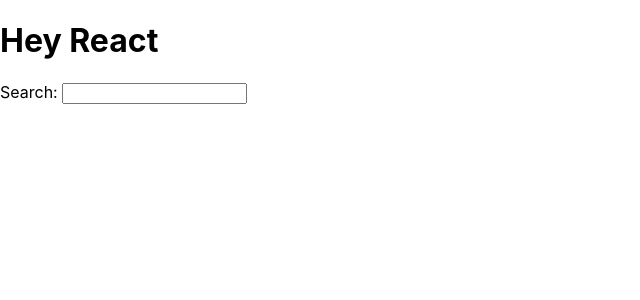
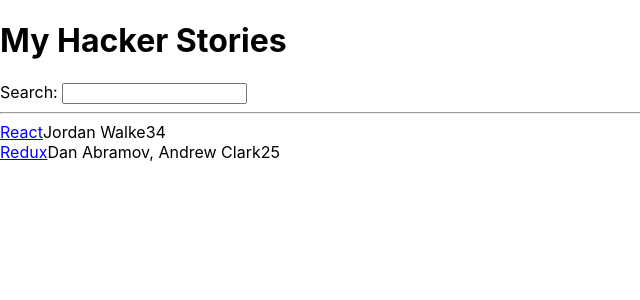
Before and after one commit to ShrutiMalik123/react-revision, a React (Create React App) app: page / in a window 1280 px wide. Shown: the top 300 px of the page, without its empty margins (0-640 px from the left). Built offline with nearby package versions, Linux system fonts and the light colour scheme.

Commit message:
using Map to list all items

```diff
--- a/src/App.js
+++ b/src/App.js
@@ -1,21 +1,48 @@
 import React from "react";
 
-const welcome = {
-  greeting: "Hey",
-  title: "React",
-};
+const list = [
+  {
+    title: "React",
+    url: "https://reactjs.org/",
+    author: "Jordan Walke",
+    num_comments: 3,
+    points: 4,
+    objectID: 0,
+  },
+
+  {
+    title: "Redux",
+    url: "https://redux.js.org/",
+    author: "Dan Abramov, Andrew Clark",
+    num_comments: 2,
+    points: 5,
+    objectID: 1,
+  },
+];
 
 function App() {
   return (
     <div>
-      <h1>
-        {welcome.greeting} {welcome.title}
-      </h1>
+      <h1>My Hacker Stories</h1>
 
       <label htmlFor="search">Search: </label>
       <input id="search" type="text" />
+
+      <hr />
+
+      {list.map(function (item) {
+        return (
+          <div key={item.objectID}>
+            <span>
+              <a href={item.url}>{item.title}</a>
+            </span>
+            <span>{item.author}</span>
+            <span>{item.num_comments}</span>
+            <span>{item.points}</span>
+          </div>
+        );
+      })}
     </div>
   );
 }
-
 export default App;
```
